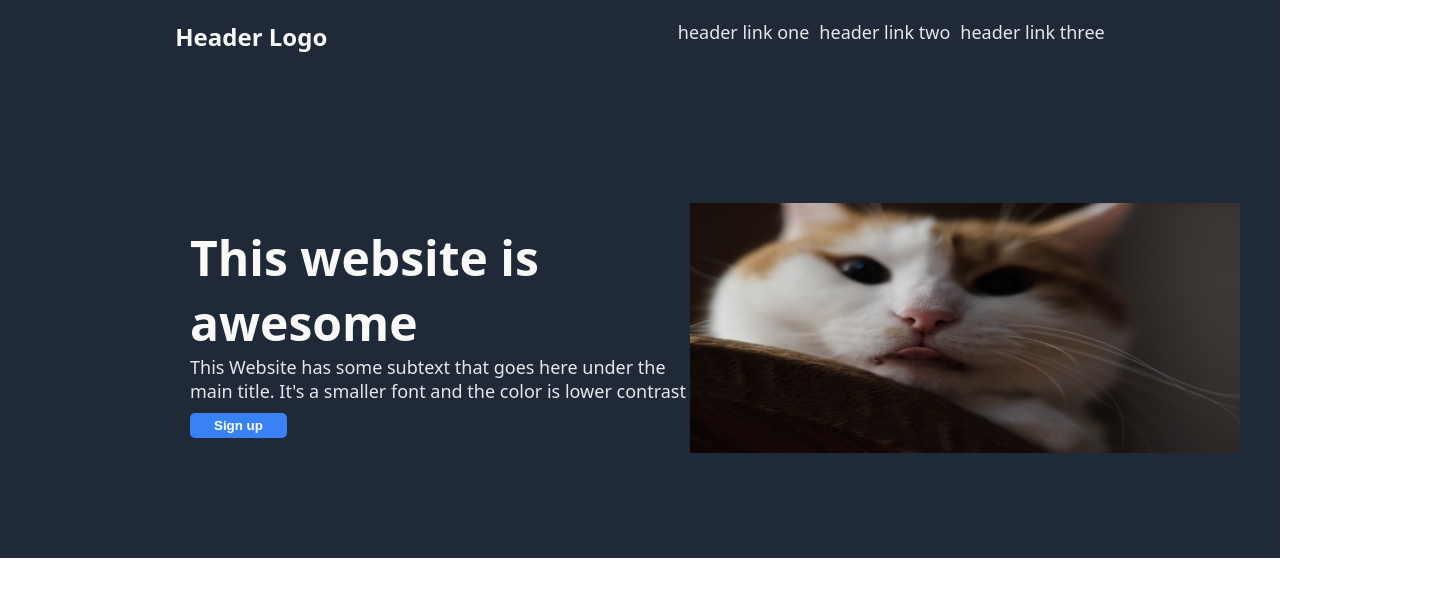
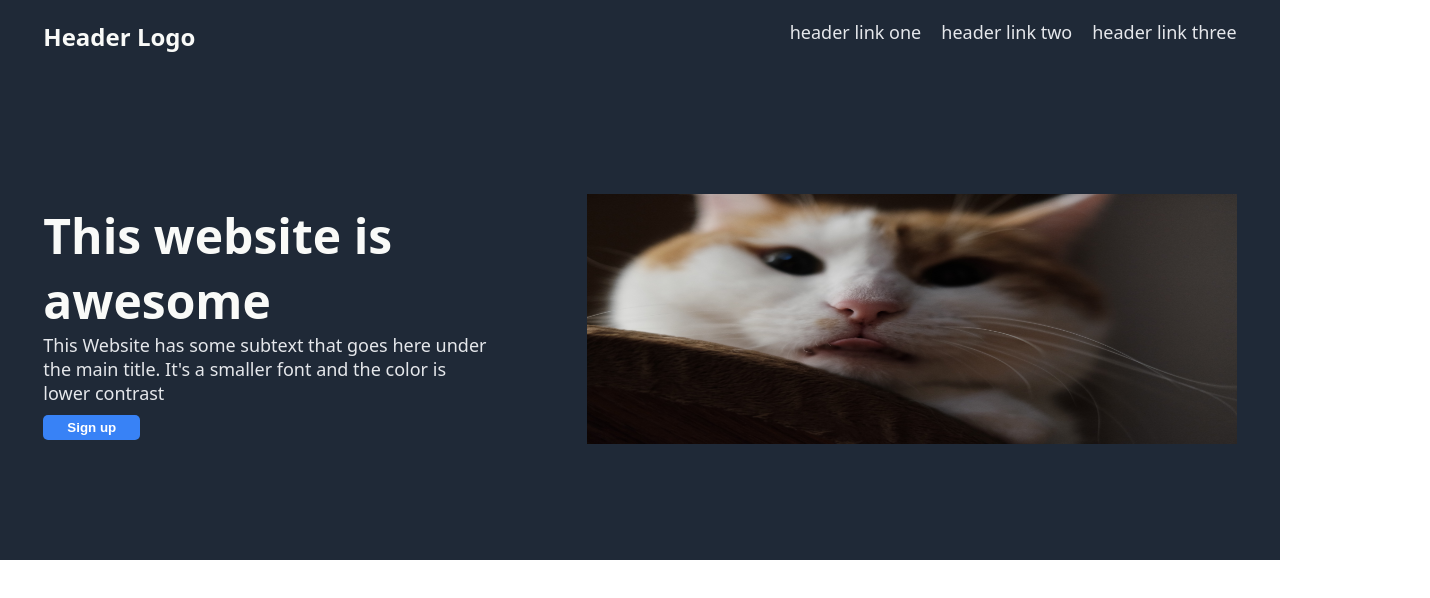
Before and after one commit to xcoder69/landing, a plain HTML site: page index.html in a window 1280 px wide. Shown: the whole page, 1430 px wide, since content can reach past the window. Drawn offline with Linux system fonts and the light colour scheme.

Commit message:
fixed the scaling alligning problem. changed the layout of html to vertical boxes.

```diff
--- a/index.html
+++ b/index.html
@@ -7,20 +7,10 @@
     </head>
     <body>
         <div class = "section-1">
-            <div class = "head">
+            <div class = "left-head">
                 <div class = "header">
                     Header Logo
                 </div>
-                <div class = "head-links">
-                    <a href="">header link one</a>
-                    <a href="">header link two</a>
-                    <a href="">header link three</a>
-                </div>
-            </div>
-
-
-            <div class = "sub-head">
-                <div class = "left-part">
                 <div class = "main-text">
                     This website is awesome
                 </div>
@@ -32,8 +22,13 @@
                     <button>Sign up</button>
                 </div>
             </div>
-
-                <div class = "right-part">
+            <div class = "right-head">
+                <div class = "head-links">
+                    <a href="">header link one</a>
+                    <a href="">header link two</a>
+                    <a href="">header link three</a>
+                </div>
+                <div class = "image-right">
                     <img src="/assets/cats.jpg" alt="this is a placeholder for an image">
                 </div>
             </div>
--- a/styles.css
+++ b/styles.css
@@ -3,44 +3,28 @@ body{
     font-family: system-ui, -apple-system, BlinkMacSystemFont, 'Segoe UI', Roboto, Oxygen, Ubuntu, Cantarell, 'Open Sans', 'Helvetica Neue', sans-serif;
 }
 .section-1{
+    display: flex;
+    justify-content: space-evenly;
+    padding-bottom: 150px;
     padding-top: 20px;
     background-color: #1F2937;
     padding-bottom: 100px;
-
-}
-.head{
-    position: relative;
-    display: flex;
-    flex-shrink: 0;
-    justify-content: space-around;
-    padding-bottom: 150px;
 
 }
 .header{
     font-weight: 600;
     font-size: 24px;
     color: #F9FAF8;
+    margin-bottom: 150px;
 
 }
 .head-links{
     font-size: 18px;
     display: flex;
-    gap: 10px;
+    gap: 20px;
+    margin-bottom: 150px;
 }
-a{
-    text-decoration: none;
-    color: #E5E7EB;
-}
-.sub-head{
-    align-items: flex-end;
-    margin-left: 190px;
-    position: relative;
-    display: flex;
-    flex-shrink: 0;
-    justify-content: space-evenly;
-    color: #E5E7EB;
-    display: flex;
-}
+
 .main-text{
     font-size: 48px;
     font-weight: 700;
@@ -49,7 +33,7 @@ a{
 }
 .para{
     font-size: 18px;
-    width: 500px;
+    width: 450px;
     color: #E5E7EB;
 
 }
@@ -66,7 +50,15 @@ button{
     border-width: 0;
 }
 img{
-    margin-right: 190px;
-    width: 550px;
+    width: 650px;
     height:250px;
 }
+a{
+    text-decoration: none;
+    color: #E5E7EB;
+}
+.right-head{
+    display: flex;
+    flex-direction: column;
+    align-items: flex-end;
+}
```
Lines whose indentation alone changed are shown as unchanged.
